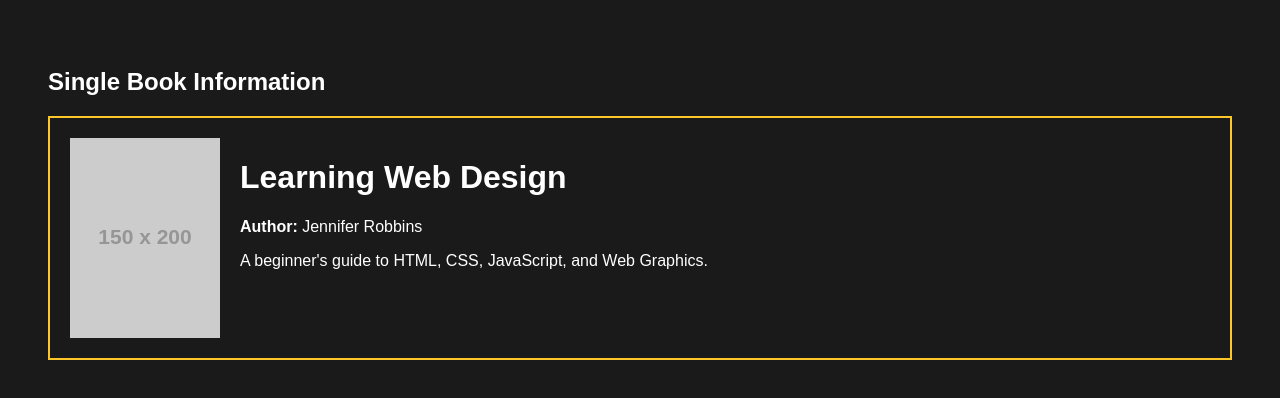
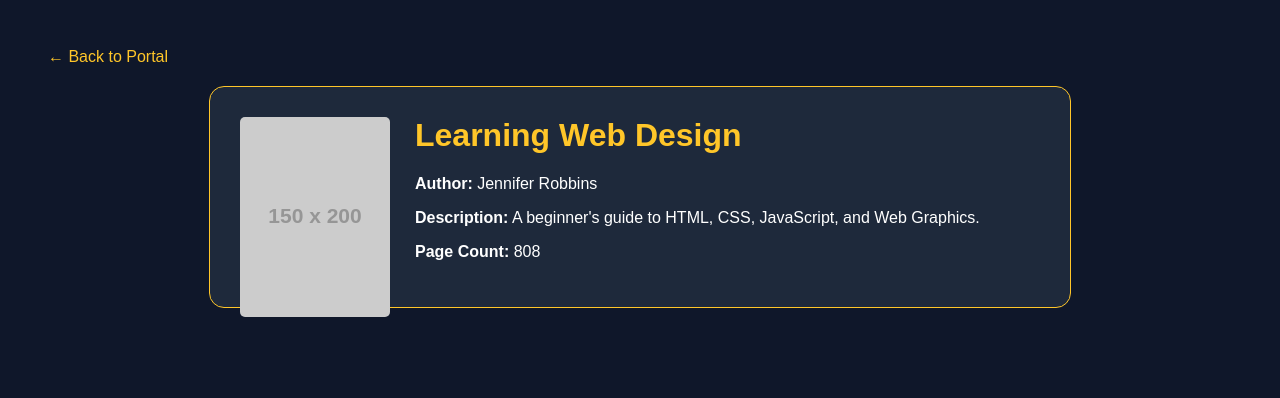
Before and after one commit to SkyCodes99/skyit4403, a website: page book-detail.html in a window 1280 px wide. Drawn offline with nearby package versions, Linux system fonts and the light colour scheme; placeholder pictures from the web are drawn by us.

Commit message:
Revise book detail page title and styles
Updated the title and improved styling for the book detail view. Enhanced the layout and added a back link.

```diff
--- a/book-detail.html
+++ b/book-detail.html
@@ -1,38 +1,32 @@
 <!DOCTYPE html>
 <html>
 <head>
-    <title>Single Book Detail</title>
+    <title>Book Detail View</title>
     <script src="https://code.jquery.com/jquery-3.6.0.min.js"></script>
     <style>
-        body { font-family: Arial; background: #1a1a1a; color: white; padding: 40px; }
-        .book-card { border: 2px solid #FFC629; padding: 20px; display: flex; gap: 20px; }
-        img { width: 150px; }
+        body { font-family: Arial; background: #0f172a; color: white; padding: 40px; }
+        .container { max-width: 800px; margin: auto; background: #1e293b; padding: 30px; border: 1px solid #FFC629; border-radius: 15px; }
+        img { float: left; margin-right: 25px; width: 150px; border-radius: 5px; }
+        h1 { color: #FFC629; margin-top: 0; }
+        .back { color: #FFC629; text-decoration: none; display: block; margin-bottom: 20px; }
     </style>
 </head>
 <body>
-
-    <h2>Single Book Information</h2>
-    <div id="display-area">Loading...</div>
+    <a href="index.html" class="back">← Back to Portal</a>
+    <div id="content" class="container">Reading book metadata...</div>
 
     <script>
     $(document).ready(function() {
-        $.ajax({
-            url: 'google-books-book.json',
-            dataType: 'json',
-            success: function(data) {
-                var book = data.volumeInfo;
-                var htmlString = "";
-                htmlString += "<div class='book-card'>";
-                htmlString += "<img src='" + book.imageLinks.thumbnail + "'>";
-                htmlString += "<div>";
-                htmlString += "<h1>" + book.title + "</h1>";
-                htmlString += "<p><strong>Author:</strong> " + book.authors[0] + "</p>";
-                htmlString += "<p>" + book.description + "</p>";
-                htmlString += "</div>";
-                htmlString += "</div>";
+        $.getJSON('google-books-book.json', function(data) {
+            var book = data.volumeInfo;
+            var html = "";
+            html += "<img src='" + book.imageLinks.thumbnail + "'>";
+            html += "<h1>" + book.title + "</h1>";
+            html += "<p><strong>Author:</strong> " + book.authors[0] + "</p>";
+            html += "<p><strong>Description:</strong> " + book.description + "</p>";
+            html += "<p><strong>Page Count:</strong> " + book.pageCount + "</p>";
 
-                $("#display-area").html(htmlString);
-            }
+            $("#content").html(html);
         });
     });
     </script>
```
